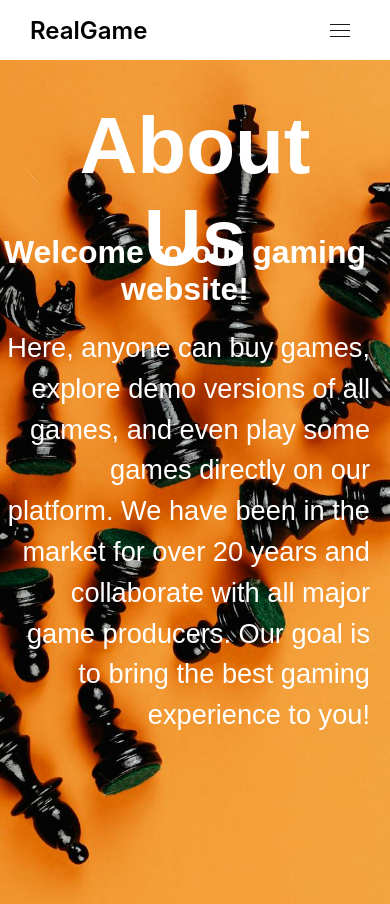
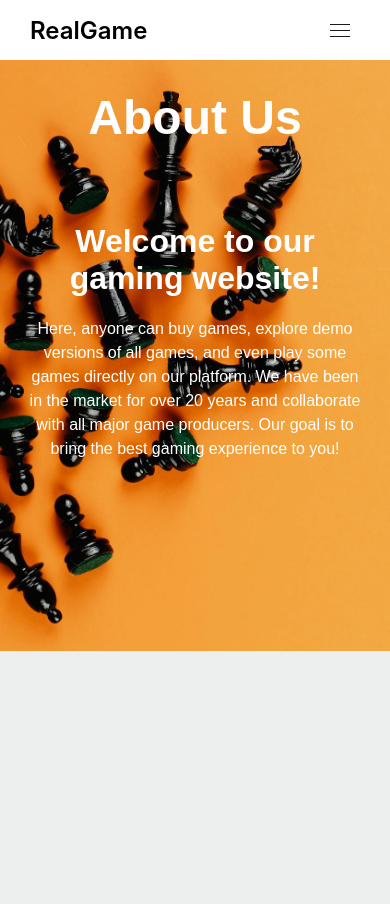
Before and after one commit to Sandreass/React-Game, a React (Vite) app: page /about in a window 390 px wide. After the commit the page ends 844 px from the top, so only its background shows below. Built offline with nearby package versions, Linux system fonts and the light colour scheme.

Commit message:
aboutpage media styles

```diff
--- a/src/pages/about/AboutPage.module.css
+++ b/src/pages/about/AboutPage.module.css
@@ -38,3 +38,26 @@
   font-size: 1.7rem;
   line-height: 1.5;
 }
+
+@media screen and (max-width: 600px) {
+  .aboutPage {
+    padding: 10px;
+    height: 70vh;
+  }
+
+  .content {
+    position: static;
+    transform: none;
+    max-width: 90%;
+    text-align: center;
+    margin-top: 20px;
+  }
+
+  .h1 {
+    font-size: 3rem;
+  }
+
+  .p {
+    font-size: 1rem;
+  }
+}
```
Lines whose indentation alone changed are shown as unchanged.
